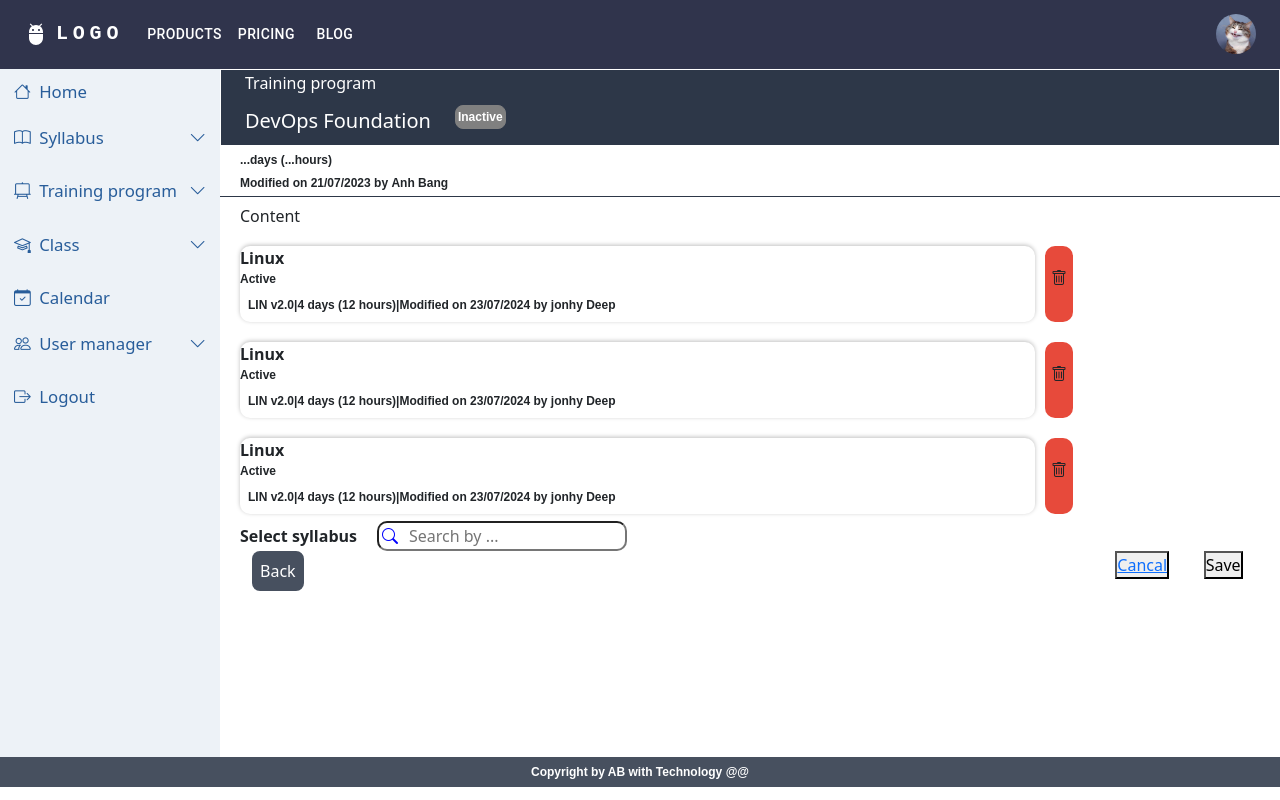
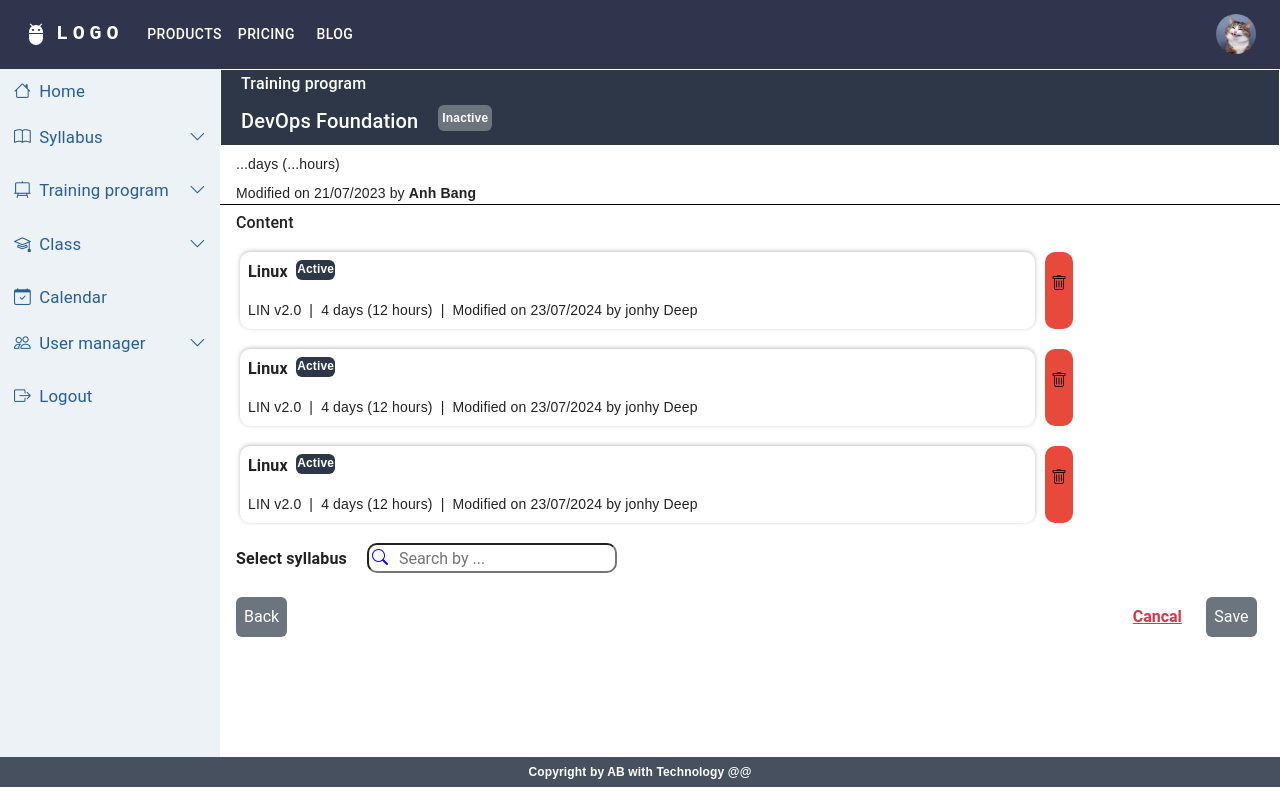
Before and after one commit to anhbang369/manage-education, a React (Create React App) app: page /create in a window 1280 px wide. Built offline with nearby package versions, Linux system fonts and the light colour scheme; what @devexpress/dx-react-scheduler-material-ui would draw is missing.

Commit message:
fix training program step two with boostrap

```diff
--- a/src/Page/CreateTrainingProgram.js
+++ b/src/Page/CreateTrainingProgram.js
@@ -4,6 +4,9 @@ import Navbar from '../components/navbar/Navbar';
 import Footer from '../components/footer/Footer';
 import TrainingProgramStepOne from '../components/training/TrainingProgramStepOne';
 import TrainingProgramStepTwo from '../components/training/TrainingProgramStepTwo';
+import CssBaseline from '@mui/material/CssBaseline';
+import Box from '@mui/material/Box';
+import Container from '@mui/material/Container';
 
 const CreateTrainingProgram = () => {
     return (
@@ -11,9 +14,14 @@ const CreateTrainingProgram = () => {
             <Navbar></Navbar>
             <div className='main'>
                 <Sidebar></Sidebar>
-                <div className="container">
-                    <TrainingProgramStepTwo />
-                </div>
+                <React.Fragment>
+                    <CssBaseline />
+                    <Container fixed className='p-0 overflow-y-scroll'>
+                        <Box sx={{ bgcolor: '#cfe8fc', height: '100%', width: '100%' }}>
+                            <TrainingProgramStepTwo />
+                        </ Box>
+                    </Container>
+                </React.Fragment>
             </div>
             <Footer></Footer>
         </>
--- a/src/Page/SyllabusView.js
+++ b/src/Page/SyllabusView.js
@@ -31,7 +31,7 @@ const SyllabusGeneral = () => {
                         <Container fixed className='p-0 overflow-y-scroll'>
                             <Box sx={{ bgcolor: '#FFF', height: '100%', width: '100%' }}>
                                 <div>
-                                    <h4 className='fw-normal text-white fs-5 ms-10 bg-core p-1'>S y l l a b u s </h4>
+                                    <h4 className='fw-normal text-white fs-5 ms-10 bg-core p-1 border border-white'>S y l l a b u s </h4>
                                     <div className='header__title'>
                                         <div className='header__div'>
                                             <h1 className='syllabus__title'>C# Programming Language</h1>
--- a/src/Page/UserPermission.js
+++ b/src/Page/UserPermission.js
@@ -27,8 +27,8 @@ const UserPermission = () => {
                     <Container fixed className='p-0'>
                         <Box sx={{ bgcolor: '#cfe8fc', height: '100%', width: '100%' }}>
                             <div>
-                                <h4 className='ms-9 border-bottom border-black'>User Permission</h4>
-                                <div className='d-flex justify-content-end'><button className='p-1 rounded text-white border border-white mb-3'><i class="bi bi-plus-circle"></i> Add new</button></div>
+                                <h4 className='ms-9 border-bottom border-black bg-core text-white border border-white p-1'>User Permission</h4>
+                                <div className='d-flex justify-content-end'><button className='p-1 rounded text-white border border-white mb-3 bg-core'><i class="bi bi-plus-circle"></i> Add new</button></div>
 
                                 <TableContainer component={Paper}>
                                     <Table sx={{ minWidth: 650 }} aria-label="simple table">
--- a/src/components/other/Others.jsx
+++ b/src/components/other/Others.jsx
@@ -43,47 +43,47 @@ const Others = () => {
             <div className="other__trainning-other">
                 <h6 className="bg-core p-1 rounded-top text-white">Trainning delivery priciple</h6>
                 <div className="d-flex mt-2">
-                    <i class="bi bi-shield-check ms-3"><b><span>Training</span></b></i>
+                    <i class="bi bi-shield-check ms-16"><b><span>Training</span></b></i>
                     <ul className='training__ul'>
-                        <li className="fs-6">Trainee who actively complete online learning according to MOOC links provided</li>
-                        <li className="fs-6">Trainee who actively complete online learning according to MOOC links provided</li>
-                        <li className="fs-6">Trainee who actively complete online learning according to MOOC links provided</li>
-                        <li className="fs-6">Trainee who actively complete online learning according to MOOC links provided</li>
-                        <li className="fs-6">Trainee who actively complete online learning according to MOOC links provided</li>
-                        <li className="fs-6">Trainee who actively complete online learning according to MOOC links provided</li>
+                        <li className="fs-14">Trainee who actively complete online learning according to MOOC links provided</li>
+                        <li className="fs-14">Trainee who actively complete online learning according to MOOC links provided</li>
+                        <li className="fs-14">Trainee who actively complete online learning according to MOOC links provided</li>
+                        <li className="fs-14">Trainee who actively complete online learning according to MOOC links provided</li>
+                        <li className="fs-14">Trainee who actively complete online learning according to MOOC links provided</li>
+                        <li className="fs-14">Trainee who actively complete online learning according to MOOC links provided</li>
                     </ul>
                 </div>
 
                 <div className="d-flex mt-2">
-                    <i class="bi bi-shield-check ms-3"><b><span>Re-test</span></b></i>
+                    <i class="bi bi-shield-check ms-16"><b><span>Re-test</span></b></i>
                     <ul className='training__ul'>
-                        <li className="fs-6">Trainee who actively complete online learning according to MOOC links provided</li>
-                        <li className="fs-6">Trainee who actively complete online learning according to MOOC links provided</li>
+                        <li className="fs-14">Trainee who actively complete online learning according to MOOC links provided</li>
+                        <li className="fs-14">Trainee who actively complete online learning according to MOOC links provided</li>
                     </ul>
                 </div>
 
                 <div className="d-flex mt-2">
-                    <i class="bi bi-shield-check ms-3"><b><span>Marking</span></b></i>
+                    <i class="bi bi-shield-check ms-16"><b><span>Marking</span></b></i>
                     <ul className='training__ul'>
-                        <li className="fs-6">Trainee who actively complete online learning according to MOOC links provided</li>
-                        <li className="fs-6">Trainee who actively complete online learning according to MOOC links provided</li>
-                        <li className="fs-6">Trainee who actively complete online learning according to MOOC links provided</li>
-                        <li className="fs-6">Trainee who actively complete online learning according to MOOC links provided</li>
+                        <li className="fs-14">Trainee who actively complete online learning according to MOOC links provided</li>
+                        <li className="fs-14">Trainee who actively complete online learning according to MOOC links provided</li>
+                        <li className="fs-14">Trainee who actively complete online learning according to MOOC links provided</li>
+                        <li className="fs-14">Trainee who actively complete online learning according to MOOC links provided</li>
                     </ul>
                 </div>
 
                 <div className="d-flex mt-2">
-                    <i class="bi bi-shield-check ms-3"><b><span>Waiver Criterical</span></b></i>
+                    <i class="bi bi-shield-check ms-16"><b><span>Waiver Criterical</span></b></i>
                     <ul className='training__ul'>
-                        <li className="fs-6">Trainee who actively complete online learning according to MOOC links provided</li>
-                        <li className="fs-6">Trainee who actively complete online learning according to MOOC links provided</li>
+                        <li className="fs-14">Trainee who actively complete online learning according to MOOC links provided</li>
+                        <li className="fs-14">Trainee who actively complete online learning according to MOOC links provided</li>
                     </ul>
                 </div>
 
                 <div className="d-flex mt-2">
-                    <i class="bi bi-shield-check ms-3"><b><span>Other</span></b></i>
+                    <i class="bi bi-shield-check ms-16"><b><span>Other</span></b></i>
                     <ul className='training__ul'>
-                        <li className="fs-6">Trainee who actively complete online learning according to MOOC links provided</li>
+                        <li className="fs-14">Trainee who actively complete online learning according to MOOC links provided</li>
                     </ul>
                 </div>
             </div>
--- a/src/components/training/TrainingProgramStepTwo.jsx
+++ b/src/components/training/TrainingProgramStepTwo.jsx
@@ -1,40 +1,42 @@
 import React from 'react';
 import "./trainingProgramStepTwo.css";
 import 'bootstrap/dist/css/bootstrap.min.css';
+import Box from '@mui/material/Box';
+import Grid from '@mui/material/Grid';
 
 const TrainingProgramStepTwo = () => {
     return (
         <>
-            <div className="container">
-                <div className="header__step-two">
-                    <h6 className="header__litle-small">Training program</h6>
-                    <div className='header__litle-component'>
-                        <h5 className="header__litle-small">DevOps Foundation</h5>
-                        <p className="header__title-large">Inactive</p>
+            <div >
+                <div className="bg-core text-white border border-white">
+                    <h6 className="p-1 ms-3">Training program</h6>
+                    <div className='d-flex'>
+                        <h5 className="p-1 ms-3">DevOps Foundation</h5>
+                        <p className="p-1 text-white rounded border-0 bg-secondary text-center h-50 ms-3">Inactive</p>
                     </div>
                 </div>
-                <p className='modified__content'>...days (...hours)</p>
-                <p className='modified__content'>Modified on 21/07/2023 by <b>Anh Bang</b></p>
-                <div className='modified__content-under'></div>
-                <h6 className='content__header-prgram'>Content</h6>
+                <p className='ms-3 mt-2 fs-14 fw-normal'>...days (...hours)</p>
+                <p className='ms-3 mt-2 fs-14 fw-normal'>Modified on 21/07/2023 by <b>Anh Bang</b></p>
+                <div className='border-bottom border-black'></div>
+                <h6 className='ms-3 mt-2 mb-0'>Content</h6>
 
                 {Data.map((item, index) => (
-                    <div className='syllabus_compo'>
+                    <div className='d-flex'>
                         <div className='content__syllabus' key={index}>
-                            <div className='content__component'>
-                                <div className='content__com'><b>{item.title}</b></div>
-                                <div className='content__component-div'><p>{item.status}</p></div>
+                            <div className='content__component d-flex'>
+                                <div className='fs-16 p-2'><b>{item.title}</b></div>
+                                <div className='bg-core rounded text-white w-5 h-20p text-center mt-2'><p>{item.status}</p></div>
                             </div>
-                            <div className='content__prgram'>
-                                <p className='content__prgram-p'>{item.programName}</p>
-                                <p className='content__prgram-p'>|</p>
-                                <p className='content__prgram-p'>{item.duration}</p>
-                                <p className='content__prgram-p'>|</p>
-                                <p className='content__prgram-p'>Modified on {item.modifiedDate} by {item.modifiedBy}</p>
+                            <div className='d-flex p-2'>
+                                <p className='fs-14 fw-normal me-2'>{item.programName}</p>
+                                <p className='fs-14 fw-normal me-2'>|</p>
+                                <p className='fs-14 fw-normal me-2'>{item.duration}</p>
+                                <p className='fs-14 fw-normal me-2'>|</p>
+                                <p className='fs-14 fw-normal me-2'>Modified on {item.modifiedDate} by {item.modifiedBy}</p>
                             </div>
                         </div>
                         <div className='content__component-delete'>
-                            <i class="bi bi-trash"></i>
+                            <i class="bi bi-trash justify-content-center align-items-center align-self-start"></i>
                         </div>
                     </div>
 
@@ -42,22 +44,28 @@ const TrainingProgramStepTwo = () => {
 
 
                 <div>
-                    <label htmlFor=""><b>Select syllabus</b></label>
+                    <label className='ms-3 mt-4' htmlFor=""><b>Select syllabus</b></label>
                     <div className="input-with-icon">
                         <i class="bi bi-search"></i>
                         <input type="text" className="search__by" placeholder='Search by ...' />
                     </div>
                 </div>
 
-                <div className="row save__general">
-                    <div className="col-md-1"><button className="general__pre">Back</button></div>
-                    <div className="col-md-7"></div>
-                    <div className="row col-md-4">
-                        <div className="col-md-6"></div>
-                        <div className="col-md-3"><button className="general__cancel"><a href="#" className="link__cancal">Cancal</a></button></div>
-                        <div className="col-md-2"><button className="general__next">Save</button></div>
-                    </div>
-                </div>
+                <Box sx={{ flexGrow: 1 }}>
+                    <Grid container spacing={2}>
+                        <Grid item xs={8}>
+                            <button className="bg-secondary border-0 text-white rounded p-2 my-4 ms-3">Back</button>
+                        </Grid>
+                        <Grid item xs={2}>
+                        </Grid>
+                        <Grid item xs={1}>
+                            <button className="bg-transparent border-0 text-white rounded p-2 my-4"><a href="#" className="text-danger fw-bold p-2">Cancal</a></button>
+                        </Grid>
+                        <Grid item xs={1}>
+                            <button className="bg-secondary border-0 text-white rounded p-2 my-4">Save</button>
+                        </Grid>
+                    </Grid>
+                </Box>
             </div >
         </>
     )
--- a/src/components/training/trainingProgramStepTwo.css
+++ b/src/components/training/trainingProgramStepTwo.css
@@ -1,55 +1,5 @@
-.header__litle-component{
-    display: flex;
-}
-
-.header__title-large{
-    padding: 2px;
-    color: #FFF;
-    border-radius: 8px;
-    border: 1px solid gray;
-    background-color: gray;
-    text-align: center;
-    height: 50%;
-    margin-left: 20px;
-}
-
-.header__step-two{
-    background-color: #2d3748;
-    color: #FFF;
-    border: 1px solid #FFF;
-}
-
-.header__litle-small{
-    padding: 4px;
-    margin-left: 20px;
-}
-
-.modified__content{
-    margin-left: 20px;
-    margin-top: 5px;
-}
-
-.modified__content-under{
-    margin-top: 4px;
-    border-bottom: 1px solid #2d3748;
-}
-
 .content__syllabus{
     width: 75%;
-}
-
-.content__header-prgram{
-    margin-left: 20px;
-    margin-top: 10px;
-    margin-bottom: 0px;
-}
-label{
-    margin-left: 20px;
-    margin-top: 10px;
-}
-
-.syllabus_compo{
-    display: flex;
 }
 
 .content__component-delete{
@@ -60,10 +10,3 @@ label{
     margin-top: 20px;
     margin-left: 10px;
 }
-
-.content__component-delete i{
-    justify-content: center;
-    align-items: center;
-    align-self: start;
-
-}
--- a/src/index.css
+++ b/src/index.css
@@ -150,6 +150,10 @@ body{
   width: 15%;
 }
 
+.w-5{
+  width: 5%;
+}
+
 .w-20{
   width: 20%;
 }
```
